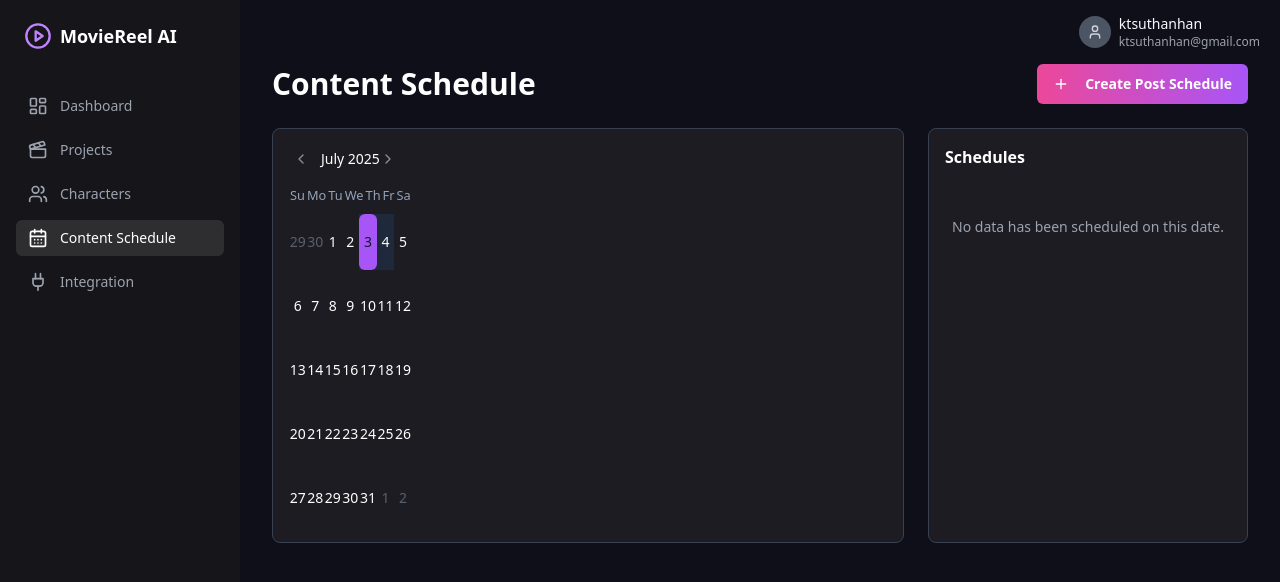
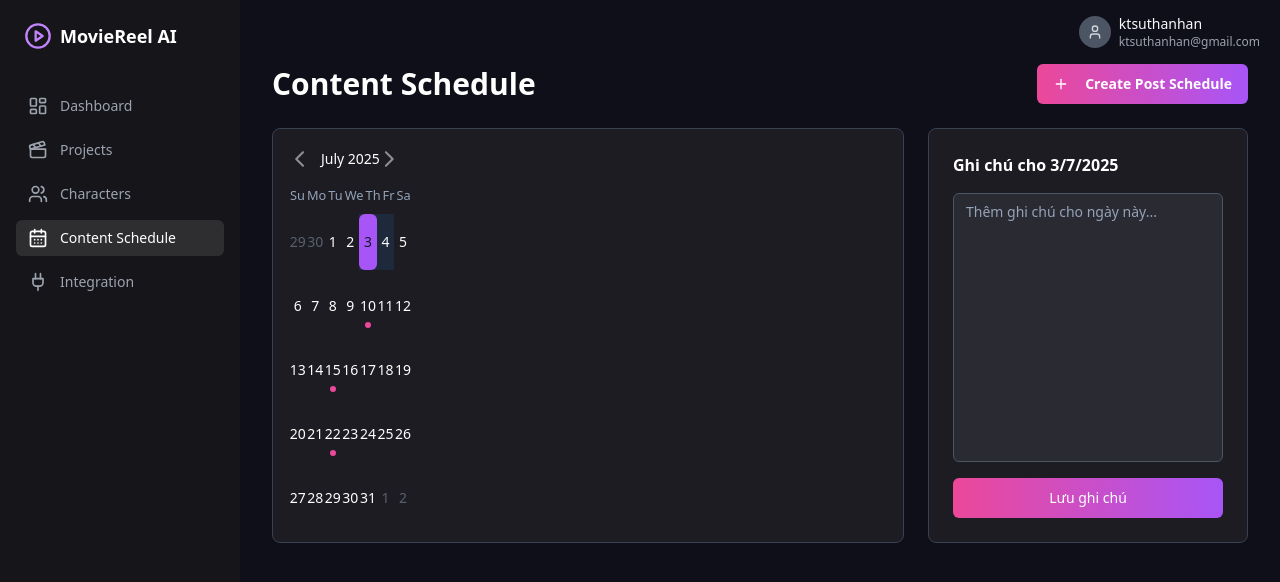
Before and after one commit to antran503/VIDEOREELAI, a React (Vite) app: page /schedule in a window 1280 px wide. Shown: the top 582 px of the page. Built offline with nearby package versions, Linux system fonts and the light colour scheme.

Commit message:
[dyad] Nâng cấp lịch với chức năng ghi chú - wrote 1 file(s)

```diff
--- a/src/pages/ContentSchedule.tsx
+++ b/src/pages/ContentSchedule.tsx
@@ -1,12 +1,59 @@
 import * as React from "react";
 import { Calendar } from "@/components/ui/calendar";
 import { Button } from "@/components/ui/button";
+import { Textarea } from "@/components/ui/textarea";
 import { Plus } from "lucide-react";
 import CreatePostSchedule from "@/components/schedule/CreatePostSchedule";
+import { DayContent, DayContentProps } from "react-day-picker";
+import { showSuccess } from "@/utils/toast";
+
+// Helper to format date to YYYY-MM-DD string
+const formatDate = (dateToFormat: Date): string => {
+  return dateToFormat.toISOString().split('T')[0];
+};
 
 const ContentSchedule = () => {
   const [isCreating, setIsCreating] = React.useState(false);
   const [date, setDate] = React.useState<Date | undefined>(new Date("2025-07-03"));
+  const [notes, setNotes] = React.useState<Record<string, string>>({
+    '2025-07-10': 'Bắt đầu quay cho Dự án X.',
+    '2025-07-15': 'Họp nhóm và xem lại kịch bản.',
+    '2025-07-22': 'Hạn chót nộp bản dựng cuối cùng cho khách hàng.',
+  });
+  const [currentNote, setCurrentNote] = React.useState('');
+
+  React.useEffect(() => {
+    if (date) {
+      const dateKey = formatDate(date);
+      setCurrentNote(notes[dateKey] || '');
+    } else {
+      setCurrentNote('');
+    }
+  }, [date, notes]);
+
+  const handleSaveNote = () => {
+    if (!date) return;
+    const dateKey = formatDate(date);
+    const newNotes = { ...notes };
+    if (currentNote.trim()) {
+      newNotes[dateKey] = currentNote.trim();
+    } else {
+      delete newNotes[dateKey];
+    }
+    setNotes(newNotes);
+    showSuccess("Ghi chú đã được lưu!");
+  };
+
+  const DayWithNote = (props: DayContentProps) => {
+    const dateKey = formatDate(props.date);
+    const hasNote = !!notes[dateKey];
+    return (
+      <div className="relative h-full w-full flex items-center justify-center">
+        <DayContent {...props} />
+        {hasNote && <div className="absolute bottom-1.5 h-1.5 w-1.5 rounded-full bg-pink-500"></div>}
+      </div>
+    );
+  };
 
   if (isCreating) {
     return <CreatePostSchedule onBack={() => setIsCreating(false)} />;
@@ -30,6 +77,9 @@ const ContentSchedule = () => {
             selected={date}
             onSelect={setDate}
             className="p-0"
+            components={{
+              DayContent: DayWithNote,
+            }}
             classNames={{
               months: "flex flex-col sm:flex-row space-y-4 sm:space-x-4 sm:space-y-0",
               month: "space-y-4",
@@ -52,11 +102,27 @@ const ContentSchedule = () => {
             }}
           />
         </div>
-        <div className="w-full lg:w-80 bg-[#1C1C22] p-4 rounded-lg border border-gray-700 flex-shrink-0">
-          <h3 className="font-semibold text-white mb-4">Schedules</h3>
-          <div className="text-center text-gray-400 py-8">
-            <p className="text-sm">No data has been scheduled on this date.</p>
-          </div>
+        <div className="w-full lg:w-80 bg-[#1C1C22] p-6 rounded-lg border border-gray-700 flex-shrink-0 flex flex-col">
+          <h3 className="font-semibold text-white mb-4">
+            {date ? `Ghi chú cho ${date.toLocaleDateString('vi-VN')}` : "Chọn một ngày"}
+          </h3>
+          {date ? (
+            <div className="flex flex-col flex-grow space-y-4">
+              <Textarea
+                value={currentNote}
+                onChange={(e) => setCurrentNote(e.target.value)}
+                placeholder="Thêm ghi chú cho ngày này..."
+                className="bg-[#2A2A33] border-gray-600 min-h-[150px] resize-none flex-grow focus-visible:ring-purple-500"
+              />
+              <Button onClick={handleSaveNote} className="w-full bg-gradient-to-r from-pink-500 to-purple-500 text-white">
+                Lưu ghi chú
+              </Button>
+            </div>
+          ) : (
+            <div className="text-center text-gray-400 py-8 flex-grow flex items-center justify-center">
+              <p className="text-sm">Chọn một ngày để xem hoặc thêm ghi chú.</p>
+            </div>
+          )}
         </div>
       </div>
     </div>
```
